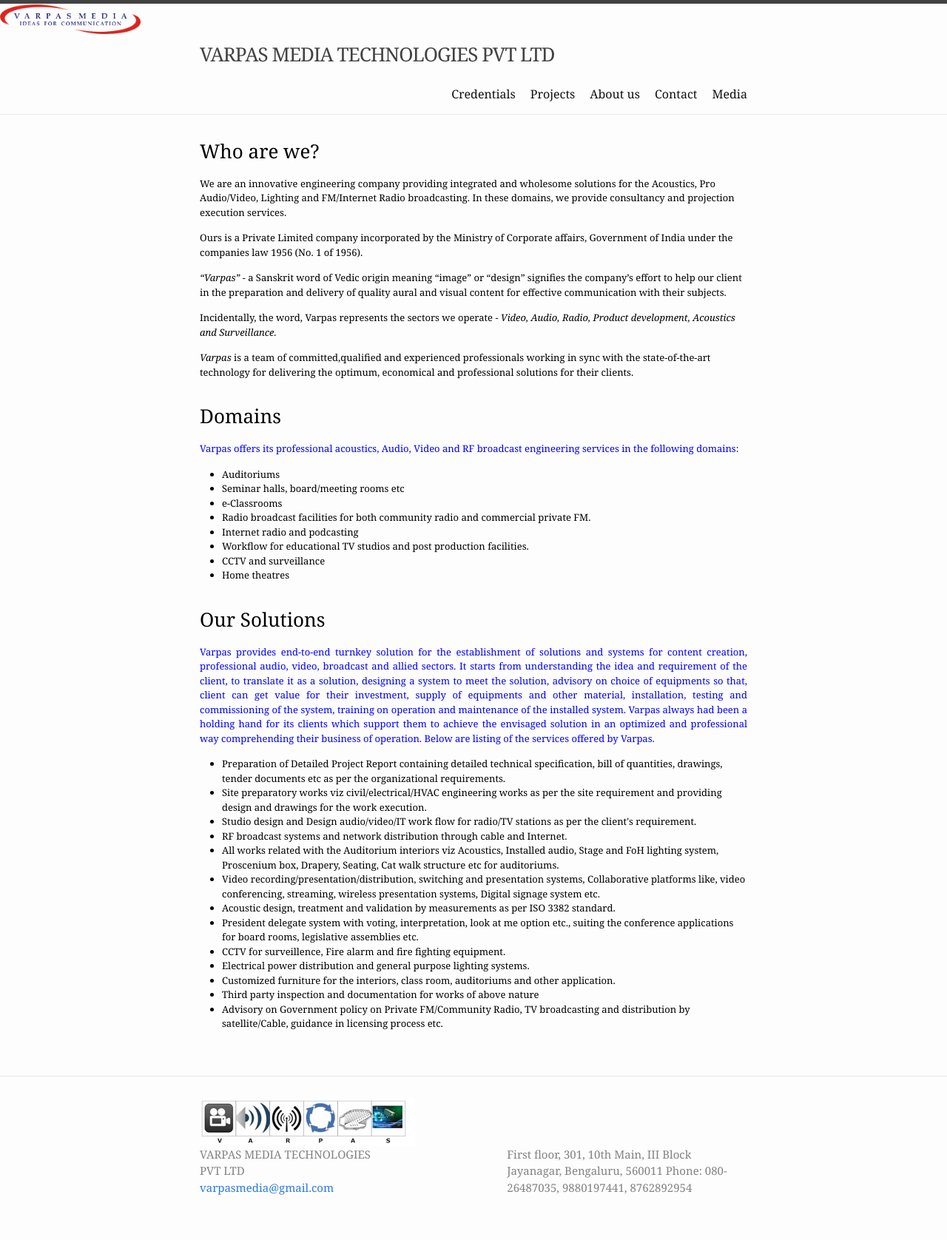
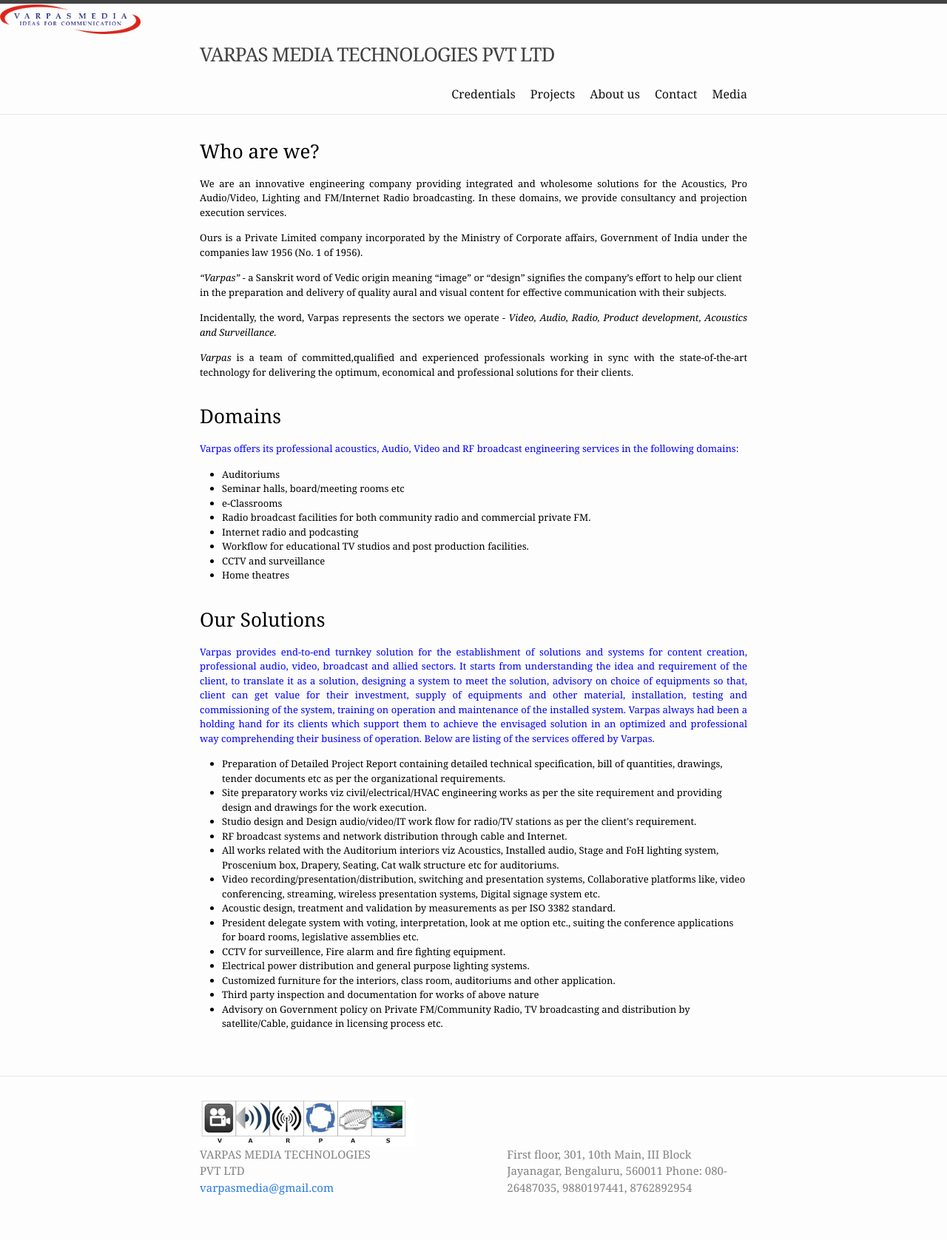
Before and after one commit to VarpasMedia/VarpasMedia.github.io, a Jekyll site: the page built from index.md, in a window 1280 px wide. Shown: the whole page at 74% size. Built offline with Jekyll 4.4.1, drawn with Linux system fonts in a browser that asks for light colours.

Commit message:
Update home.html

```diff
--- a/_layouts/home.html
+++ b/_layouts/home.html
@@ -16,18 +16,18 @@ layout: default
   <h1>Who are we?</h1>
 
   <div class="post-content e-content">
-    <p>We are an innovative engineering company providing integrated and wholesome solutions for the Acoustics, Pro Audio/Video, Lighting and FM/Internet Radio broadcasting.
+    <p align="justify">We are an innovative engineering company providing integrated and wholesome solutions for the Acoustics, Pro Audio/Video, Lighting and FM/Internet Radio broadcasting.
           In these domains, we provide consultancy and projection execution services.</p>
 
-  <p>Ours is a Private Limited company incorporated by the Ministry of Corporate affairs, Government of India under the companies law 1956 (No. 1 of 1956).</p>
+  <p align="justify">Ours is a Private Limited company incorporated by the Ministry of Corporate affairs, Government of India under the companies law 1956 (No. 1 of 1956).</p>
 
   <p> <em>“Varpas”</em> - a Sanskrit word of Vedic origin meaning “image”  or “design” signifies the company’s effort to
     help our client in the preparation and delivery of quality aural and visual content for effective communication with their subjects.</p>
 
-  <p>Incidentally, the word, Varpas represents the sectors we operate - <em>Video, Audio, Radio, Product development,
+  <p align="justify">Incidentally, the word, Varpas represents the sectors we operate - <em>Video, Audio, Radio, Product development,
     Acoustics and Surveillance.</em></p>
 
-  <p><em>Varpas</em> is a team of committed,qualified and experienced professionals working in sync with the state-of-the-art
+  <p align="justify"><em>Varpas</em> is a team of committed,qualified and experienced professionals working in sync with the state-of-the-art
     technology for delivering the optimum, economical and professional solutions for their clients.</p>
   </div>
 
```
